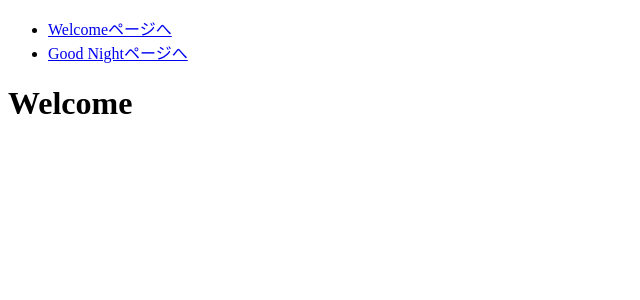
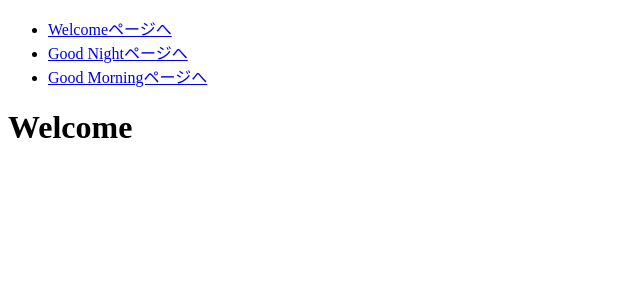
Before and after one commit to yuma-matsui/prototype_tasting_note_front, a React (Create React App) app: page / in a window 1280 px wide. Shown: the top 300 px of the page, without its empty margins (0-640 px from the left). Built offline with nearby package versions, Linux system fonts and the light colour scheme; no server answers; what axios-case-converter would draw is missing.

Commit message:
CDの実行検証のためにコンポーネントを追加した

```diff
--- /dev/null
+++ b/src/components/GoodMorning.tsx
@@ -0,0 +1,5 @@
+import { FC } from 'react'
+
+const GoodMorning: FC = () => <h3>Good Morning</h3>
+
+export default GoodMorning
--- a/src/components/Header.tsx
+++ b/src/components/Header.tsx
@@ -16,6 +16,9 @@ const Header: FC<Props> = ({ children }) => (
           <li>
             <Link to="/good_night">Good Nightページへ</Link>
           </li>
+          <li>
+            <Link to="/good_morning">Good Morningページへ</Link>
+          </li>
         </ul>
       </nav>
     </header>
--- a/src/components/index.ts
+++ b/src/components/index.ts
@@ -1,4 +1,5 @@
 export { default as GoodNight } from './GoodNight'
+export { default as GoodMorning } from './GoodMorning'
 export { default as Header } from './Header'
 export { default as Hello } from './Hello'
 export { default as TaskItem } from './TaskItem'
--- a/src/router/RouterConfig.tsx
+++ b/src/router/RouterConfig.tsx
@@ -1,13 +1,13 @@
 import { FC } from 'react'
 import { BrowserRouter, Route, Routes } from 'react-router-dom'
-import { Welcome } from '../components'
-import GoodNight from '../components/GoodNight'
+import { GoodMorning, GoodNight, Welcome } from '../components'
 
 const RouterConfig: FC = () => (
   <BrowserRouter>
     <Routes>
       <Route index element={<Welcome />} />
       <Route path="/good_night" element={<GoodNight />} />
+      <Route path="/good_morning" element={<GoodMorning />} />
     </Routes>
   </BrowserRouter>
 )
```
Also changed, not shown: 1 other file (tests, documents, lock files or other folders).
